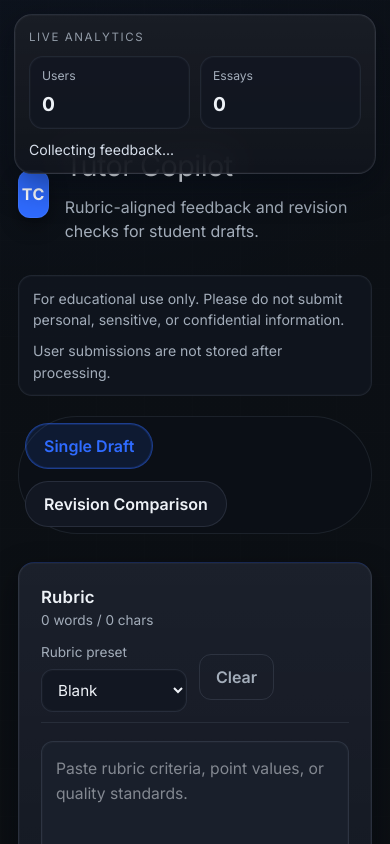
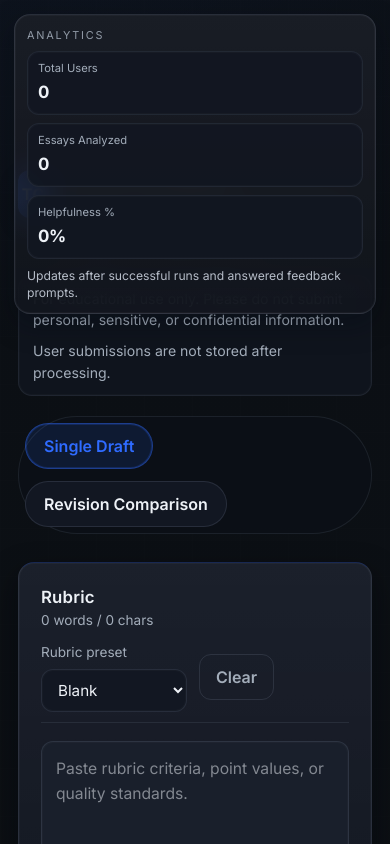
Before and after one commit to enterpenur12/tutor-copilot, a Next.js app in the folder frontend/: page / in a window 390 px wide. Shown: the top 844 px of the page. Built offline with nearby package versions, Linux system fonts and the light colour scheme.

Commit message:
analystics

```diff
--- a/frontend/app/globals.css
+++ b/frontend/app/globals.css
@@ -102,39 +102,39 @@ textarea {
 }
 
 .analytics-panel {
-  top: 20px;
-  right: 20px;
-  width: min(290px, calc(100vw - 32px));
-  padding: 14px 14px 12px;
-  border-radius: 18px;
+  top: 18px;
+  right: 18px;
+  width: min(320px, calc(100vw - 28px));
+  padding: 12px;
+  border-radius: 16px;
   border: 1px solid rgba(148, 163, 184, 0.18);
   background:
     linear-gradient(180deg, rgba(255, 255, 255, 0.06), rgba(255, 255, 255, 0.02)),
     rgba(12, 16, 24, 0.86);
   box-shadow:
     0 0 0 1px rgba(255, 255, 255, 0.03) inset,
-    0 12px 34px rgba(3, 8, 17, 0.42);
+    0 10px 28px rgba(3, 8, 17, 0.34);
 }
 
 .analytics-panel__eyebrow {
-  font-size: 0.72rem;
+  font-size: 0.68rem;
   text-transform: uppercase;
-  letter-spacing: 0.14em;
+  letter-spacing: 0.16em;
   color: rgba(163, 173, 186, 0.88);
-  margin-bottom: 10px;
+  margin-bottom: 8px;
 }
 
 .analytics-panel__grid {
   display: grid;
-  grid-template-columns: repeat(2, minmax(0, 1fr));
-  gap: 10px;
-  margin-bottom: 10px;
+  grid-template-columns: repeat(3, minmax(0, 1fr));
+  gap: 8px;
+  margin-bottom: 8px;
 }
 
 .analytics-stat {
   min-width: 0;
-  padding: 10px 12px;
-  border-radius: 14px;
+  padding: 9px 10px;
+  border-radius: 12px;
   border: 1px solid rgba(148, 163, 184, 0.12);
   background: rgba(18, 23, 34, 0.9);
   box-shadow: 0 0 0 1px rgba(255, 255, 255, 0.02) inset;
@@ -142,22 +142,23 @@ textarea {
 
 .analytics-stat__label {
   display: block;
-  font-size: 0.76rem;
+  font-size: 0.7rem;
+  line-height: 1.3;
   color: var(--muted);
   margin-bottom: 4px;
 }
 
 .analytics-stat__value {
   display: block;
-  font-size: 1.2rem;
+  font-size: 1.06rem;
   font-weight: 700;
   letter-spacing: -0.02em;
 }
 
 .analytics-panel__footer {
-  min-height: 22px;
-  font-size: 0.88rem;
-  color: #d6deea;
+  font-size: 0.76rem;
+  line-height: 1.4;
+  color: rgba(214, 222, 234, 0.84);
 }
 
 .feedback-prompt {
@@ -655,12 +656,6 @@ textarea {
     grid-template-columns: 1fr;
   }
 
-  .analytics-panel {
-    top: auto;
-    right: 18px;
-    bottom: 18px;
-  }
-
   .feedback-prompt {
     bottom: 132px;
   }
@@ -702,8 +697,11 @@ textarea {
   .analytics-panel {
     top: 14px;
     right: 14px;
-    bottom: auto;
     width: calc(100vw - 28px);
+  }
+
+  .analytics-panel__grid {
+    grid-template-columns: 1fr;
   }
 
   .feedback-prompt {
--- a/frontend/app/page.tsx
+++ b/frontend/app/page.tsx
@@ -4,12 +4,9 @@ import { useEffect, useMemo, useState } from "react";
 
 const BACKEND = "https://tutor-copilot.onrender.com";
 const MAX_FILE_BYTES = 1_000_000;
-const ANALYTICS_STORAGE_KEY = "tcAnalytics";
-const BROWSER_ID_STORAGE_KEY = "tcBrowserId";
-const USER_COUNTED_STORAGE_KEY = "tcUserCounted";
-const ANALYTICS_RESET_VERSION_KEY = "tcAnalyticsResetVersion";
-const ANALYTICS_RESET_VERSION = "2026-03-25-reset-2";
-const MIN_HELPFULNESS_RESPONSES = 5;
+const ANALYTICS_STORAGE_KEY = "tcAnalyticsSnapshot";
+const BROWSER_ID_STORAGE_KEY = "tcAnalyticsBrowserId";
+const ANALYTICS_REFRESH_INTERVAL_MS = 30_000;
 const FEEDBACK_PROMPT_TIMEOUT_MS = 9000;
 
 const SAMPLE_RUBRIC = `Criteria:
@@ -58,18 +55,20 @@ type ComparisonEntry = {
   result: ComparisonResult;
 };
 
-type AnalyticsState = {
-  uniqueUsers: number;
-  essaysReviewed: number;
+type AnalyticsSnapshot = {
+  totalUsers: number;
+  essaysAnalyzed: number;
   helpfulYes: number;
   helpfulNo: number;
+  helpfulnessPercent: number;
 };
 
-const defaultAnalyticsState: AnalyticsState = {
-  uniqueUsers: 0,
-  essaysReviewed: 0,
+const defaultAnalyticsSnapshot: AnalyticsSnapshot = {
+  totalUsers: 0,
+  essaysAnalyzed: 0,
   helpfulYes: 0,
   helpfulNo: 0,
+  helpfulnessPercent: 0,
 };
 
 function countWords(text: string) {
@@ -166,22 +165,27 @@ function normalizeAnalyticsCount(value: unknown) {
     : 0;
 }
 
-function normalizeAnalyticsState(value: Partial<AnalyticsState> | null | undefined) {
+function normalizeAnalyticsSnapshot(
+  value: Partial<AnalyticsSnapshot> | null | undefined
+) {
   return {
-    uniqueUsers: normalizeAnalyticsCount(value?.uniqueUsers),
-    essaysReviewed: normalizeAnalyticsCount(value?.essaysReviewed),
+    totalUsers: normalizeAnalyticsCount(value?.totalUsers),
+    essaysAnalyzed: normalizeAnalyticsCount(value?.essaysAnalyzed),
     helpfulYes: normalizeAnalyticsCount(value?.helpfulYes),
     helpfulNo: normalizeAnalyticsCount(value?.helpfulNo),
+    helpfulnessPercent: normalizeAnalyticsCount(value?.helpfulnessPercent),
   };
 }
 
-function parseAnalyticsState(value: string | null) {
-  if (!value) return defaultAnalyticsState;
+function parseAnalyticsSnapshot(value: string | null) {
+  if (!value) return defaultAnalyticsSnapshot;
 
   try {
-    return normalizeAnalyticsState(JSON.parse(value) as Partial<AnalyticsState>);
+    return normalizeAnalyticsSnapshot(
+      JSON.parse(value) as Partial<AnalyticsSnapshot>
+    );
   } catch {
-    return defaultAnalyticsState;
+    return defaultAnalyticsSnapshot;
   }
 }
 
@@ -200,8 +204,21 @@ async function fetchAnalytics() {
   if (!res.ok) {
     throw new Error("Failed to load analytics.");
   }
-  const data = (await res.json()) as Partial<AnalyticsState>;
-  return normalizeAnalyticsState(data);
+  const data = (await res.json()) as Partial<AnalyticsSnapshot>;
+  return normalizeAnalyticsSnapshot(data);
+}
+
+async function postAnalytics(endpoint: string, body: Record<string, unknown>) {
+  const res = await fetch(`${BACKEND}${endpoint}`, {
+    method: "POST",
+    headers: { "Content-Type": "application/json" },
+    body: JSON.stringify(body),
+  });
+  if (!res.ok) {
+    throw new Error("Analytics update failed.");
+  }
+  const data = (await res.json()) as Partial<AnalyticsSnapshot>;
+  return normalizeAnalyticsSnapshot(data);
 }
 
 export default function Home() {
@@ -228,10 +245,12 @@ export default function Home() {
     []
   );
   const [analytics, setAnalytics] =
-    useState<AnalyticsState>(defaultAnalyticsState);
+    useState<AnalyticsSnapshot>(defaultAnalyticsSnapshot);
   const [feedbackPromptOpen, setFeedbackPromptOpen] = useState(false);
   const [feedbackPending, setFeedbackPending] = useState(false);
-  const [feedbackPromptId, setFeedbackPromptId] = useState<string | null>(null);
+  const [pendingFeedbackRunId, setPendingFeedbackRunId] = useState<
+    string | null
+  >(null);
   const [feedbackSubmitting, setFeedbackSubmitting] = useState(false);
 
   const rubricStats = useMemo(
@@ -250,66 +269,27 @@ export default function Home() {
     () => ({ words: countWords(draftAfter), chars: draftAfter.length }),
     [draftAfter]
   );
-  const helpfulnessResponses = analytics.helpfulYes + analytics.helpfulNo;
-  const helpfulnessPercentage =
-    helpfulnessResponses > 0
-      ? Math.round((analytics.helpfulYes / helpfulnessResponses) * 100)
-      : 0;
-
   useEffect(() => {
     localStorage.removeItem("comparisonHistory");
   }, []);
 
   useEffect(() => {
-    const resetVersion = localStorage.getItem(ANALYTICS_RESET_VERSION_KEY);
-    if (resetVersion !== ANALYTICS_RESET_VERSION) {
-      localStorage.removeItem(ANALYTICS_STORAGE_KEY);
-      localStorage.removeItem(USER_COUNTED_STORAGE_KEY);
-      localStorage.setItem(
-        ANALYTICS_RESET_VERSION_KEY,
-        ANALYTICS_RESET_VERSION
-      );
-    }
-
     let active = true;
 
     async function syncAnalytics() {
-      const existingCountFlag = localStorage.getItem(USER_COUNTED_STORAGE_KEY);
-      const { browserId, created } = getOrCreateBrowserId();
+      const { browserId } = getOrCreateBrowserId();
 
       try {
-        if (existingCountFlag !== "1" || created) {
-          const registerRes = await fetch(`${BACKEND}/analytics/register-user`, {
-            method: "POST",
-            headers: { "Content-Type": "application/json" },
-            body: JSON.stringify({ browser_id: browserId }),
-          });
-          if (!registerRes.ok) {
-            throw new Error("Failed to register user.");
+        const registeredAnalytics = await postAnalytics(
+          "/analytics/register-user",
+          {
+            browser_id: browserId,
           }
-          const registeredAnalytics = normalizeAnalyticsState(
-            (await registerRes.json()) as Partial<AnalyticsState>
-          );
-          if (!active) return;
-
-          localStorage.setItem(USER_COUNTED_STORAGE_KEY, "1");
-          localStorage.setItem(
-            ANALYTICS_STORAGE_KEY,
-            JSON.stringify(registeredAnalytics)
-          );
-          setAnalytics(registeredAnalytics);
-        }
-
-        const currentAnalytics = await fetchAnalytics();
+        );
         if (!active) return;
-
-        localStorage.setItem(
-          ANALYTICS_STORAGE_KEY,
-          JSON.stringify(currentAnalytics)
-        );
-        setAnalytics(currentAnalytics);
+        persistAnalytics(registeredAnalytics);
       } catch {
-        const fallbackAnalytics = parseAnalyticsState(
+        const fallbackAnalytics = parseAnalyticsSnapshot(
           localStorage.getItem(ANALYTICS_STORAGE_KEY)
         );
         if (!active) return;
@@ -318,9 +298,18 @@ export default function Home() {
     }
 
     void syncAnalytics();
+    const intervalId = window.setInterval(() => {
+      void fetchAnalytics()
+        .then((snapshot) => {
+          if (!active) return;
+          persistAnalytics(snapshot);
+        })
+        .catch(() => {});
+    }, ANALYTICS_REFRESH_INTERVAL_MS);
 
     return () => {
       active = false;
+      window.clearInterval(intervalId);
     };
   }, []);
 
@@ -330,31 +319,16 @@ export default function Home() {
     const timer = window.setTimeout(() => {
       setFeedbackPromptOpen(false);
       setFeedbackPending(false);
-      setFeedbackPromptId(null);
+      setPendingFeedbackRunId(null);
       setFeedbackSubmitting(false);
     }, FEEDBACK_PROMPT_TIMEOUT_MS);
 
     return () => window.clearTimeout(timer);
   }, [feedbackPromptOpen, feedbackPending]);
 
-  function persistAnalytics(next: AnalyticsState) {
+  function persistAnalytics(next: AnalyticsSnapshot) {
     setAnalytics(next);
     localStorage.setItem(ANALYTICS_STORAGE_KEY, JSON.stringify(next));
-  }
-
-  async function trackAnalytics(endpoint: string, body?: Record<string, unknown>) {
-    const res = await fetch(`${BACKEND}${endpoint}`, {
-      method: "POST",
-      headers: body ? { "Content-Type": "application/json" } : undefined,
-      body: body ? JSON.stringify(body) : undefined,
-    });
-    if (!res.ok) {
-      throw new Error("Analytics update failed.");
-    }
-    const data = normalizeAnalyticsState(
-      (await res.json()) as Partial<AnalyticsState>
-    );
-    persistAnalytics(data);
   }
 
   function updateRubric(nextValue: string) {
@@ -397,12 +371,14 @@ export default function Home() {
 
       const data = await res.json();
       setOutput(normalizeResponse(data));
+      const runId = makeId();
       try {
-        await trackAnalytics("/analytics/essay-reviewed", {
-          event_id: makeId(),
+        const snapshot = await postAnalytics("/analytics/run-success", {
+          run_id: runId,
         });
+        persistAnalytics(snapshot);
       } catch {}
-      setFeedbackPromptId(makeId());
+      setPendingFeedbackRunId(runId);
       setFeedbackSubmitting(false);
       setFeedbackPending(true);
       setFeedbackPromptOpen(true);
@@ -504,21 +480,24 @@ export default function Home() {
   }
 
   function submitHelpfulnessFeedback(answer: "yes" | "no") {
-    if (!feedbackPending || !feedbackPromptId || feedbackSubmitting) return;
+    if (!feedbackPending || !pendingFeedbackRunId || feedbackSubmitting) return;
 
-    const eventId = feedbackPromptId;
+    const runId = pendingFeedbackRunId;
     setFeedbackSubmitting(true);
-    void trackAnalytics("/analytics/helpfulness", {
+    void postAnalytics("/analytics/helpfulness", {
       helpful: answer === "yes",
-      event_id: eventId,
+      run_id: runId,
     })
+      .then((snapshot) => {
+        persistAnalytics(snapshot);
+      })
       .catch(() => {})
       .finally(() => {
         setFeedbackSubmitting(false);
       });
     setFeedbackPromptOpen(false);
     setFeedbackPending(false);
-    setFeedbackPromptId(null);
+    setPendingFeedbackRunId(null);
   }
 
   const compareDisabled =
@@ -530,26 +509,28 @@ export default function Home() {
   return (
     <main className="hud">
       <aside className="analytics-panel" aria-label="Usage analytics">
-        <div className="analytics-panel__eyebrow">Live analytics</div>
+        <div className="analytics-panel__eyebrow">Analytics</div>
         <div className="analytics-panel__grid">
           <div className="analytics-stat">
-            <span className="analytics-stat__label">Users</span>
+            <span className="analytics-stat__label">Total Users</span>
             <strong className="analytics-stat__value">
-              {analytics.uniqueUsers}
+              {analytics.totalUsers}
             </strong>
           </div>
           <div className="analytics-stat">
-            <span className="analytics-stat__label">Essays</span>
+            <span className="analytics-stat__label">Essays Analyzed</span>
             <strong className="analytics-stat__value">
-              {analytics.essaysReviewed}
+              {analytics.essaysAnalyzed}
+            </strong>
+          </div>
+          <div className="analytics-stat">
+            <span className="analytics-stat__label">Helpfulness %</span>
+            <strong className="analytics-stat__value">
+              {analytics.helpfulnessPercent}%
             </strong>
           </div>
         </div>
-        <div className="analytics-panel__footer">
-          {helpfulnessResponses >= MIN_HELPFULNESS_RESPONSES
-            ? `Helpful: ${helpfulnessPercentage}%`
-            : "Collecting feedback..."}
-        </div>
+        <div className="analytics-panel__footer">Updates after successful runs and answered feedback prompts.</div>
       </aside>
 
       <header className="hud__header">
@@ -1091,6 +1072,7 @@ export default function Home() {
             className="button button--secondary"
             onClick={() => submitHelpfulnessFeedback("yes")}
             type="button"
+            disabled={feedbackSubmitting}
           >
             Yes
           </button>
@@ -1098,6 +1080,7 @@ export default function Home() {
             className="button button--ghost"
             onClick={() => submitHelpfulnessFeedback("no")}
             type="button"
+            disabled={feedbackSubmitting}
           >
             No
           </button>
```
Also changed, not shown: 2 other files (tests, documents, lock files or other folders).
